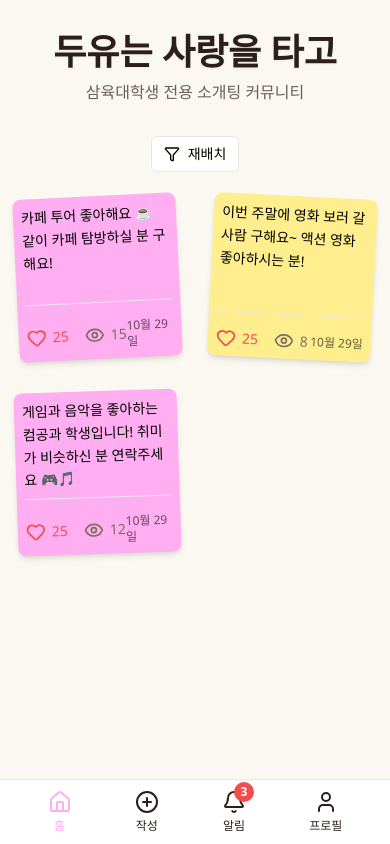
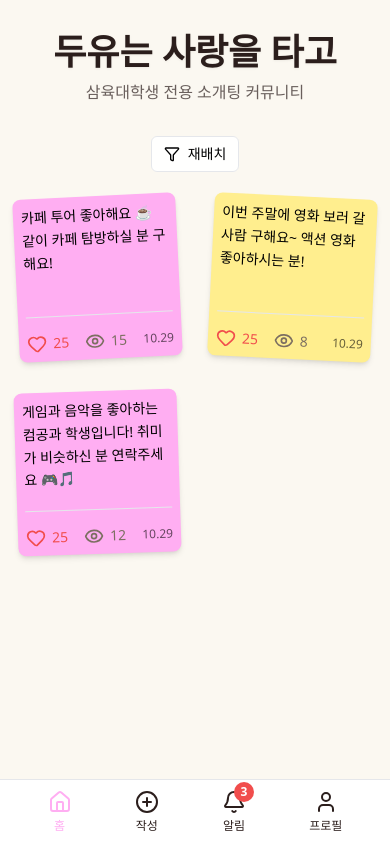
Before and after one commit to Tim3208/dusata, a React (Vite) app: page / in a window 390 px wide. Shown: the top 844 px of the page. Built offline with nearby package versions, Linux system fonts and the light colour scheme.

Commit message:
refactor: 포스트잇 모바일에서 글자 잘림 현상 수정

```diff
--- a/src/components/_common/PostCard/index.jsx
+++ b/src/components/_common/PostCard/index.jsx
@@ -43,6 +43,12 @@ const PostCard = ({ post, currentUserId, onLike, onClick, onView }) => {
     onClick?.();
   };
 
+  const formatShortDate = (date) => {
+    const d = new Date(date);
+    if (Number.isNaN(d.getTime())) return "";
+    return `${d.getMonth() + 1}.${d.getDate()}`;
+  };
+
   return (
     <Card
       className={cn(
@@ -86,10 +92,7 @@ const PostCard = ({ post, currentUserId, onLike, onClick, onView }) => {
           </div>
         </div>
         <span className="text-xs opacity-60">
-          {new Date(post.createdAt).toLocaleDateString("ko-KR", {
-            month: "short",
-            day: "numeric",
-          })}
+          {formatShortDate(post.createdAt)}
         </span>
       </div>
     </Card>
```
